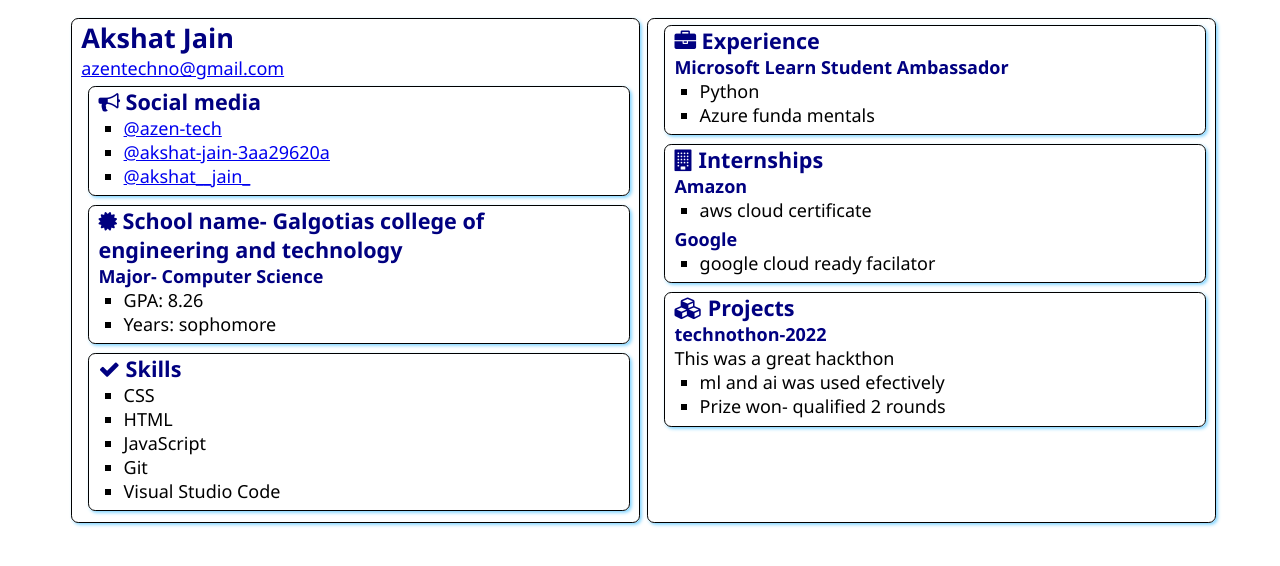
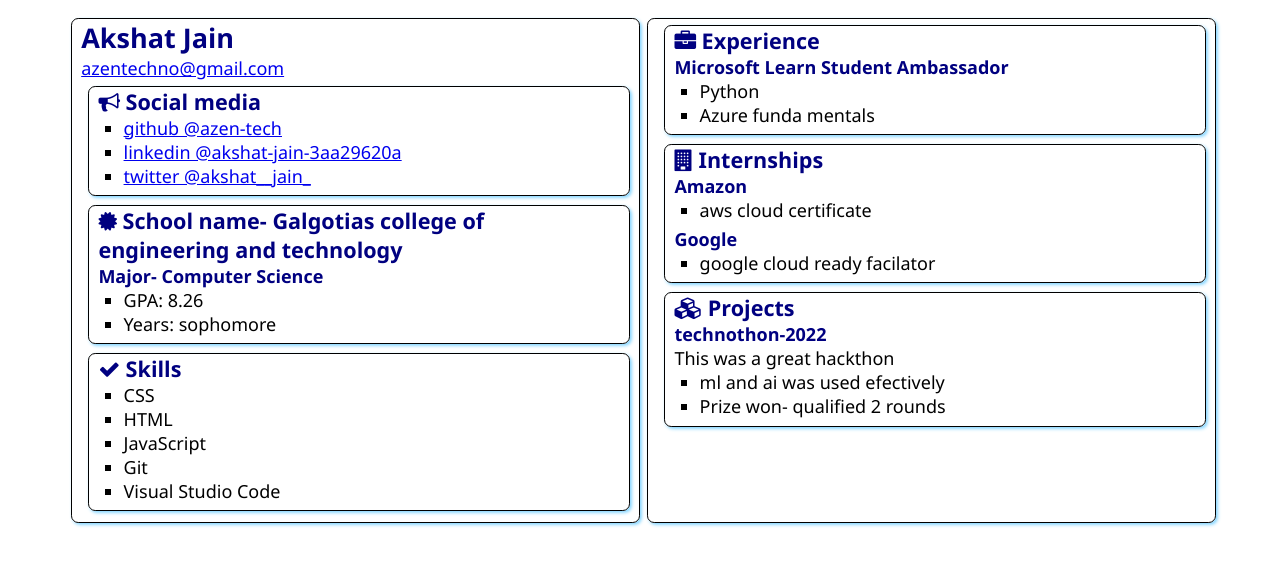
Before and after one commit to azen-tech/SATechnicalOnboarding, a plain HTML site: page src/index.html in a window 1280 px wide. Drawn offline with Linux system fonts and the light colour scheme.

Commit message:
few more changes

```diff
--- a/src/index.html
+++ b/src/index.html
@@ -13,7 +13,7 @@
     <main>
         <article class="box">
             <h1>Akshat Jain </h1>
-            <div><a href="mailto:azentechno@gmail.com">azentechno@gmail.com</a></div>
+            <div><a href="mailto:">azentechno@gmail.com</a></div>
 
             <section class="box">
                 <h2>
@@ -21,9 +21,9 @@
                     Social media
                 </h2>
                 <ul>
-                    <li><a href="https://github.com/azen-tech">@azen-tech</a></li>
-                    <li><a href="https://www.linkedin.com/in/akshat-jain-3aa29620a/">@akshat-jain-3aa29620a</a></li>
-                    <li><a href="https://twitter.com/akshat__jain_">@akshat__jain_</a></li>
+                    <li><a href="https://github.com/azen-tech">github @azen-tech</a></li>
+                    <li><a href="https://www.linkedin.com/in/akshat-jain-3aa29620a/">linkedin @akshat-jain-3aa29620a</a></li>
+                    <li><a href="https://twitter.com/akshat__jain_">twitter @akshat__jain_</a></li>
                 </ul>
             </section>
 
```
